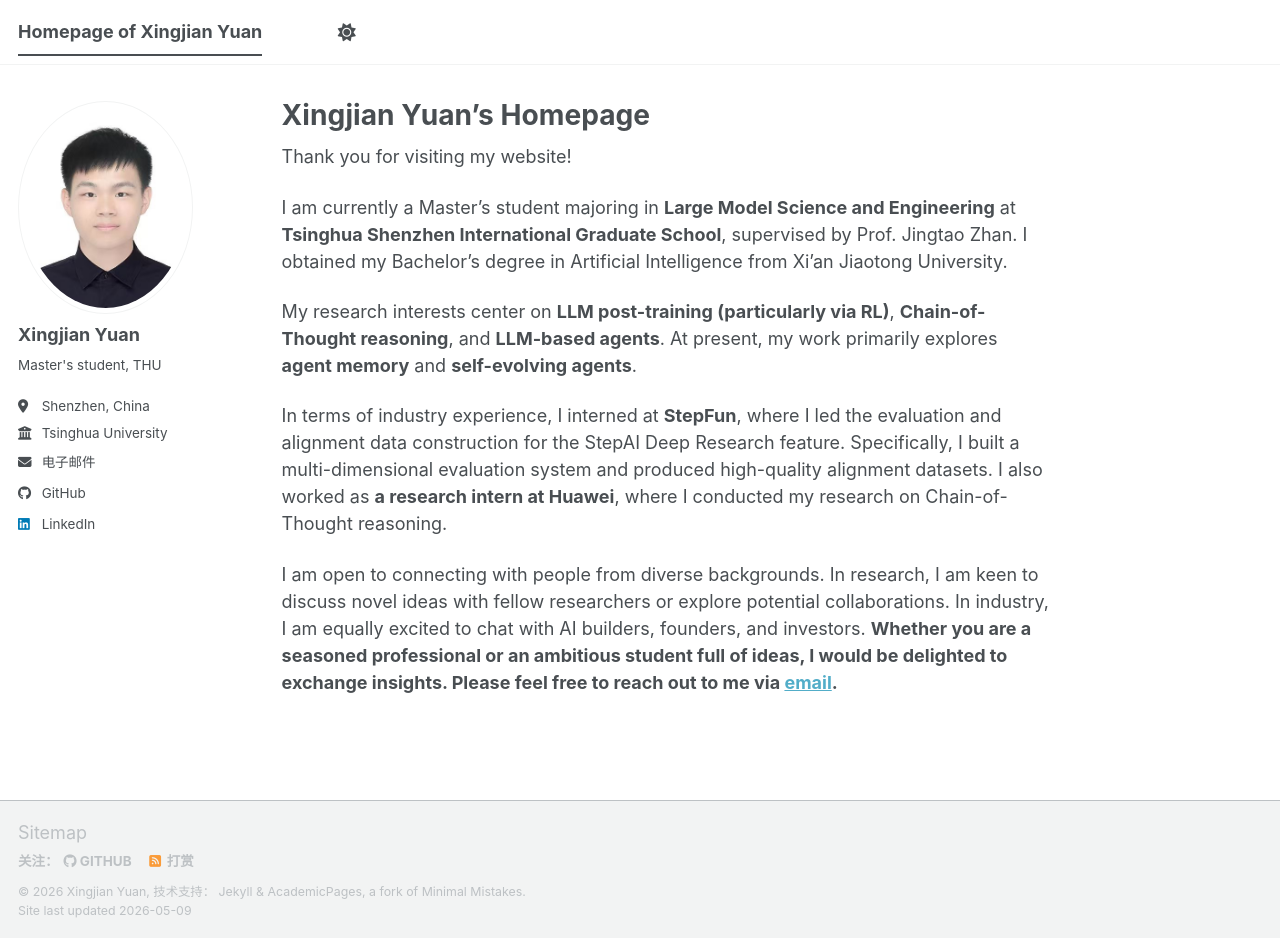
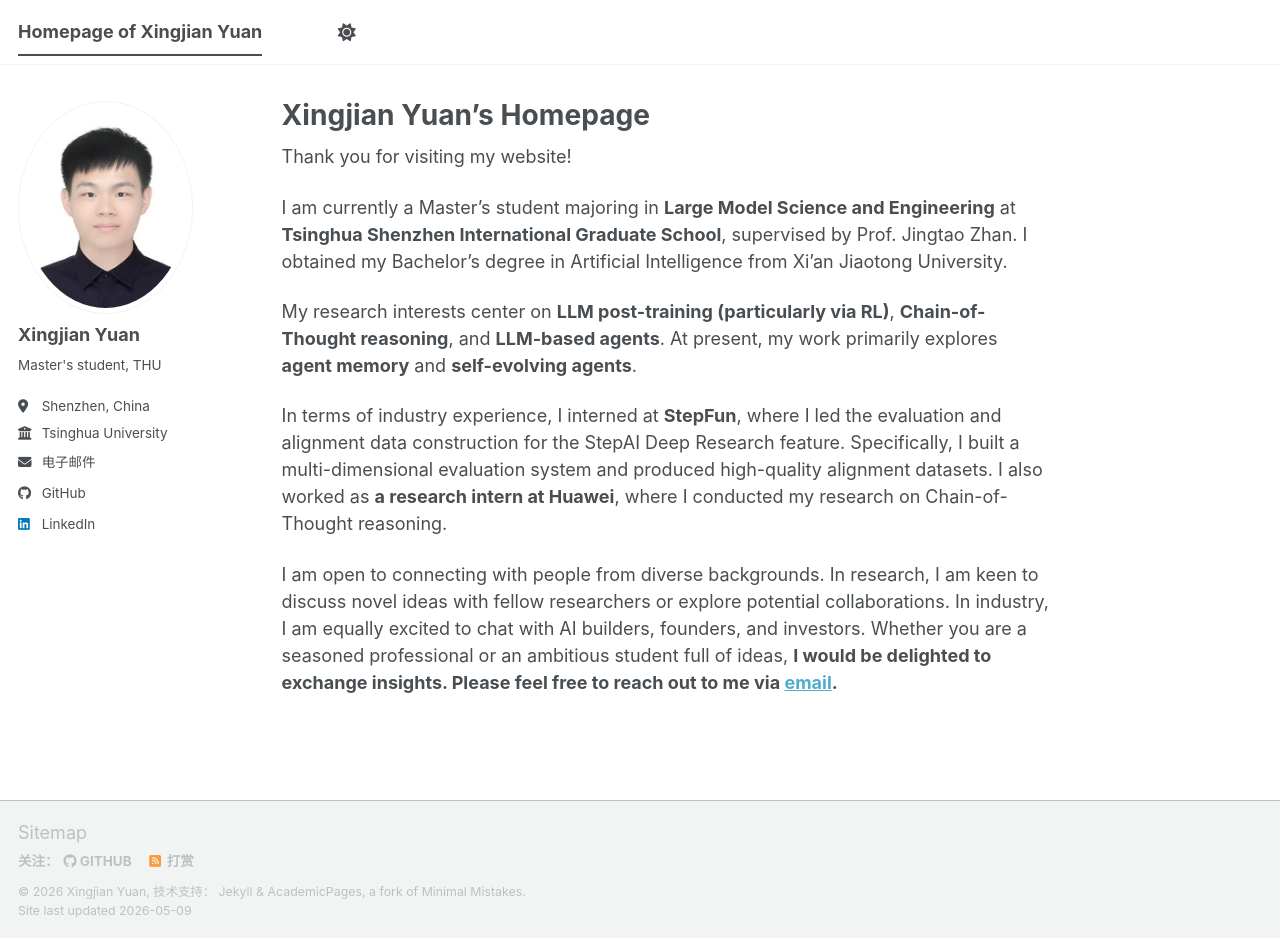
Before and after one commit to jyhty/jyhty.github.io, a Jekyll site: the page built from _pages/about.md, in a window 1280 px wide and 938 px high. Built offline with Jekyll 4.4.1, drawn with Linux system fonts in a browser that asks for light colours; a script bundle is joined from its source files by our own code; library files that are not in the unit come from our copies.

```diff
--- a/_pages/about.md
+++ b/_pages/about.md
@@ -15,7 +15,7 @@ My research interests center on **LLM post-training (particularly via RL)**, **C
 
 In terms of industry experience, I interned at **StepFun**, where I led the evaluation and alignment data construction for the StepAI Deep Research feature. Specifically, I built a multi-dimensional evaluation system and produced high-quality alignment datasets. I also worked as **a research intern at Huawei**, where I conducted my research on Chain-of-Thought reasoning.
 
-I am open to connecting with people from diverse backgrounds. In research, I am keen to discuss novel ideas with fellow researchers or explore potential collaborations. In industry, I am equally excited to chat with AI builders, founders, and investors. **Whether you are a seasoned professional or an ambitious student full of ideas, I would be delighted to exchange insights. Please feel free to reach out to me via [email](mailto:yxj2276215731@163.com).**
+I am open to connecting with people from diverse backgrounds. In research, I am keen to discuss novel ideas with fellow researchers or explore potential collaborations. In industry, I am equally excited to chat with AI builders, founders, and investors. Whether you are a seasoned professional or an ambitious student full of ideas, **I would be delighted to exchange insights. Please feel free to reach out to me via [email](mailto:yxj2276215731@163.com).**
 
 
 <!--
```
